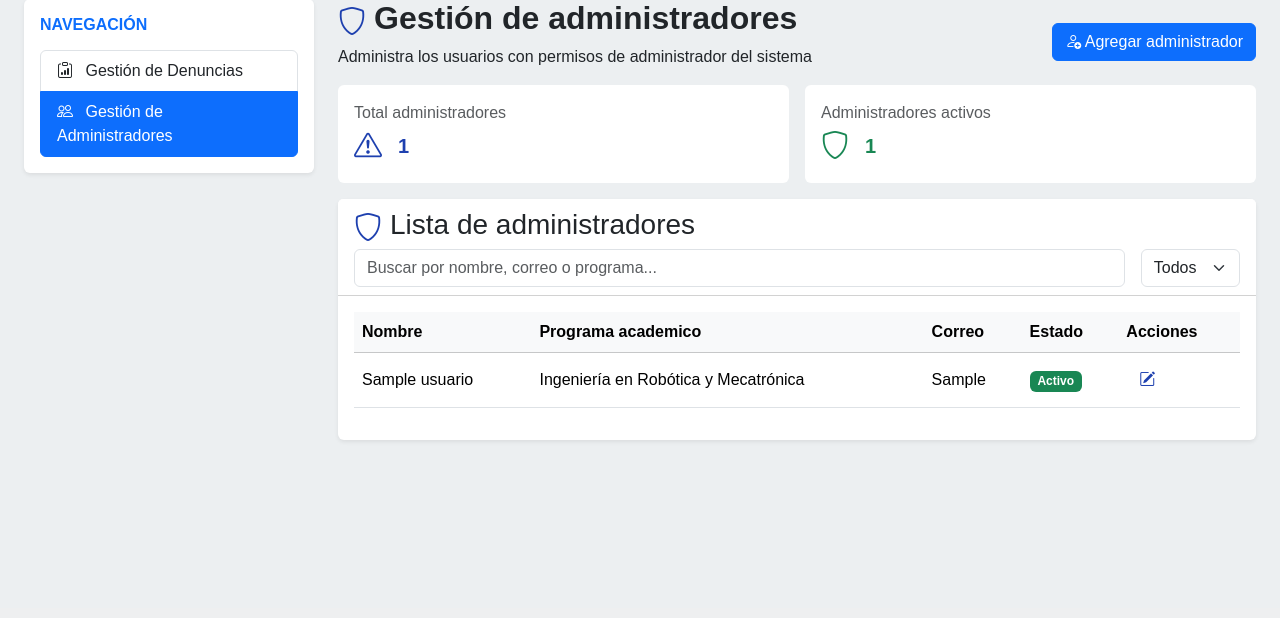
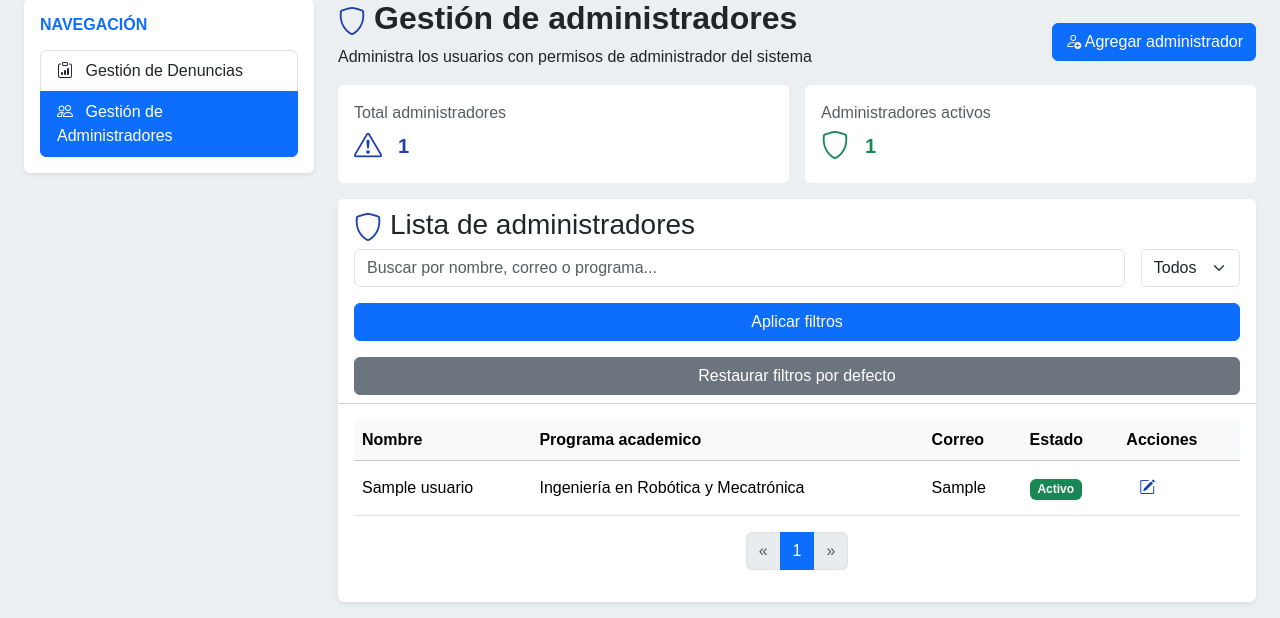
Before and after one commit to MJavoso/InfraUAZ, a Django app: page /usuarios/admins/lista in a window 1280 px wide. Shown: the part 192-810 px from the top of the page. Before the commit the page ends 634 px from the top, so only its background shows below. Run offline with Django 5.2, Linux system fonts and the light colour scheme; a user stored in the database is signed in; data comes from the database, SQL or seed files in the repository; tables that the repository leaves empty hold one stand-in row (values such as "Sample post"); parts of the project's set-up code (start-up, migrations or seed data) failed here and were passed over.

Commit message:
Añadido soporte para filtros en la lista de administradores y paginación en la vista. Se mejoró la estructura del formulario de filtros y se añadieron botones para aplicar y restaurar filtros.

```diff
--- a/InfraUAZ/usuarios/templates/lista_admins.html
+++ b/InfraUAZ/usuarios/templates/lista_admins.html
@@ -1,12 +1,10 @@
 {% extends 'base.html' %}
 {% load static %}
-
+{% load filtros_admins_tags %}
 
 {% block titulo %}
 Lista de administradores
 {% endblock titulo %}
-
-
 
 {% block contenido %}
 {% include 'nav_bar.html' %}
@@ -86,14 +84,19 @@ Lista de administradores
                         </div>
                     </div>
 
-                    <form class="d-flex flex-column flex-md-row align-items-center" id="filtrosListaAdminsForm">
+                    <form class="d-flex flex-column align-items-center" id="filtrosListaAdminsForm" method="get">
                         {% csrf_token %}
-                        <div class="flex-md-grow-1 me-0 mb-3 mb-md-0 me-md-3 w-100">
-                            {{ filtros_lista_form.busqueda_texto }}
+                        <div class="d-flex flex-column flex-md-row align-items-center mb-3 w-100">
+                            <div class="flex-md-grow-1 me-0 mb-3 mb-md-0 me-md-3 w-100">
+                                {{ filtros_lista_form.busqueda_texto }}
+                            </div>
+                            <div>
+                                {{ filtros_lista_form.estado_cuenta }}
+                            </div>
                         </div>
-                        <div>
-                            {{ filtros_lista_form.estado_cuenta }}
-                        </div>
+
+                        <button type="submit" class="btn btn-primary mb-3 w-100">Aplicar filtros</button>
+                        <a href="{% url 'lista_admins' %}" class="btn btn-secondary w-100">Restaurar filtros por defecto</a>
                     </form>
                 </div>
 
@@ -131,6 +134,49 @@ Lista de administradores
                             {% endfor %}
                         </tbody>
                     </table>
+
+                    <nav aria-label="Paginación de administradores">
+                        <ul class="pagination justify-content-center">
+                            {% if admins.has_previous %}
+                                <li class="page-item">
+                                    <a class="page-link" href="{% pagination_url request admins.previous_page_number %}" aria-label="Anterior">
+                                        <span aria-hidden="true">&laquo;</span>
+                                    </a>
+                                </li>
+                            {% else %}
+                                <li class="page-item disabled">
+                                    <span class="page-link" aria-label="Anterior">
+                                        <span aria-hidden="true">&laquo;</span>
+                                    </span>
+                                </li>
+                            {% endif %}
+
+                            {% for num_page in admins.paginator.page_range %}
+                                {% if admins.number == num_page %}
+                                    <li class="page-item active"><span class="page-link">{{ num_page }}</span></li>
+                                {% elif num_page >= admins.number|add:'-2' and num_page <= admins.number|add:'2' %}
+                                    <li class="page-item">
+                                        <a class="page-link" href="{% pagination_url request num_page %}">{{ num_page }}</a>
+                                    </li>
+                                {% endif %}
+                            {% endfor %}
+
+                            {% if admins.has_next %}
+                                <li class="page-item">
+                                    <a class="page-link" href="{% pagination_url request admins.next_page_number %}" aria-label="Siguiente">
+                                        <span aria-hidden="true">&raquo;</span>
+                                    </a>
+                                </li>
+                            {% else %}
+                                <li class="page-item disabled">
+                                    <span class="page-link" aria-label="Siguiente">
+                                        <span aria-hidden="true">&raquo;</span>
+                                    </span>
+                                </li>
+                            {% endif %}
+
+                        </ul>
+                    </nav>
                     </div>
                 </div>
             </div>
```
